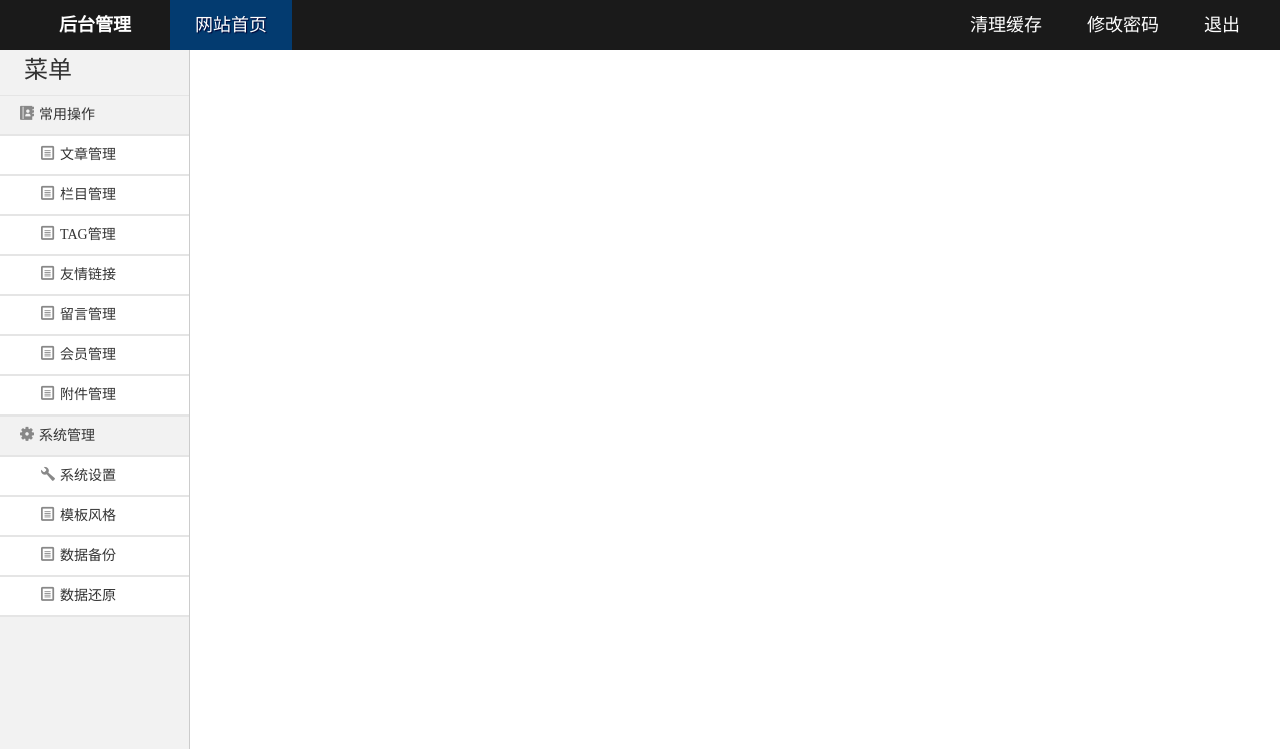
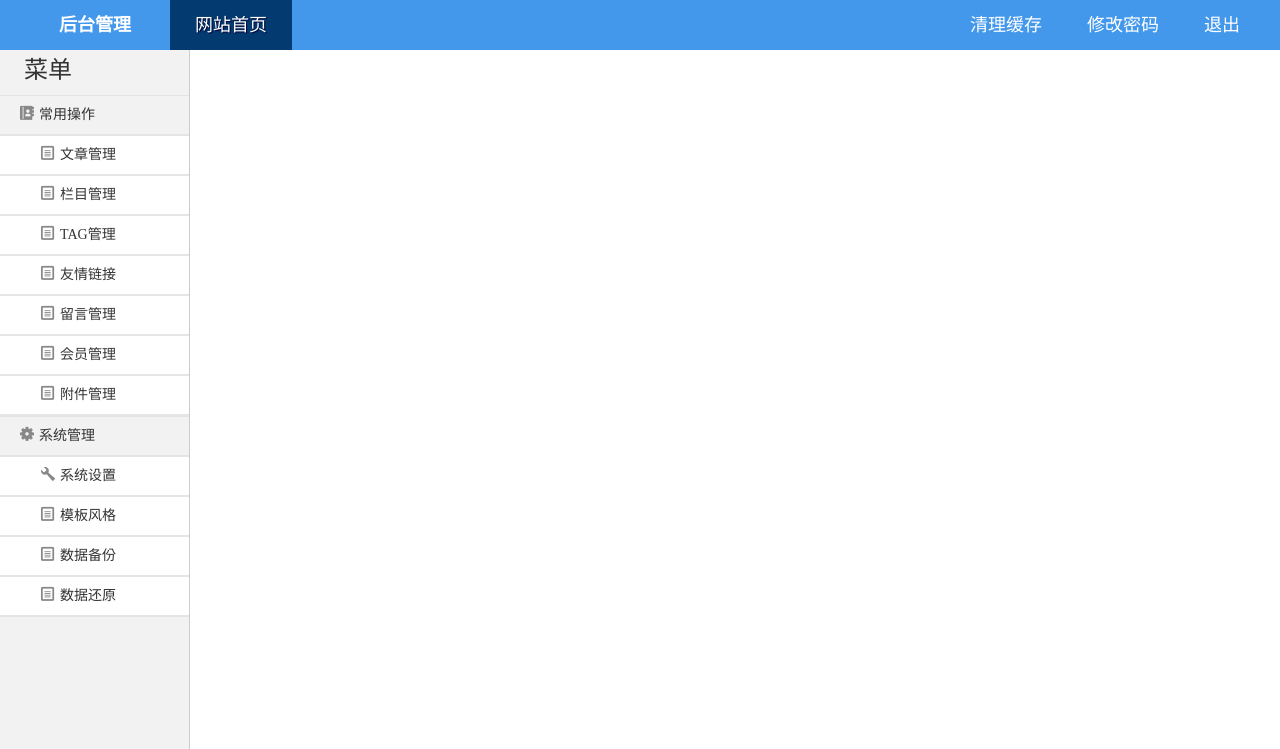
Before and after one commit to zanghongwen/cmsold, a PHP site: the page made by application/admin/view/public/header.html in a window 1280 px wide. Shown: the top 749 px of the page. Run offline with PHP 8.4, Linux system fonts and the light colour scheme; the template is opened without the code that fills it, so the values that code supplies are empty.

Commit message:
改变管理后台上方的背景颜色

```diff
--- a/public/admin/css/common.css
+++ b/public/admin/css/common.css
@@ -60,7 +60,7 @@ article,aside,details,figcaption,figure,footer,header,hgroup,menu,nav,section{di
 .icon-font { font-family:'icomoon'; speak:none; font-weight:400; font-style:normal; font-variant:normal; text-transform:none; line-height:1; -webkit-font-smoothing:antialiased; }
 .require-red{color:#f60;font-family:serif;margin-right:3px;}
 /* common */
-.topbar-wrap{height:50px;line-height:50px;background:#1A1A1A;}
+.topbar-wrap{height:50px;line-height:50px;background:#4398ec;}
 .topbar-logo-wrap{float:left;}
 .topbar-inner{font-size:18px;padding:0 20px;}
 .topbar-logo{float:left;width:150px;text-align:center;}
```
